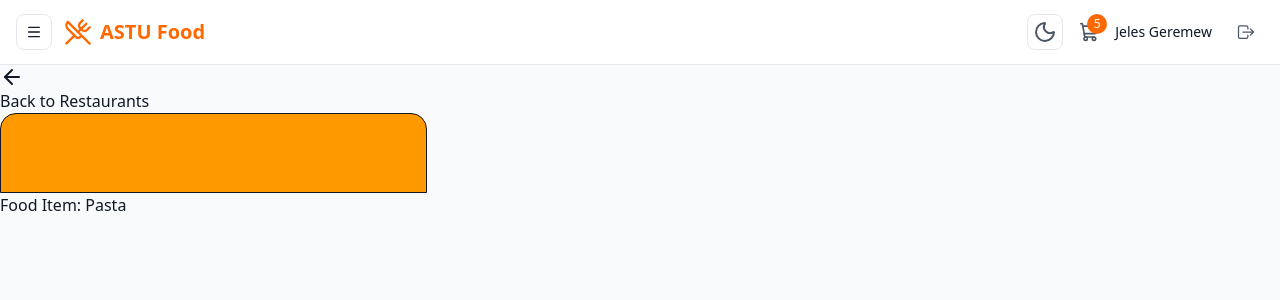
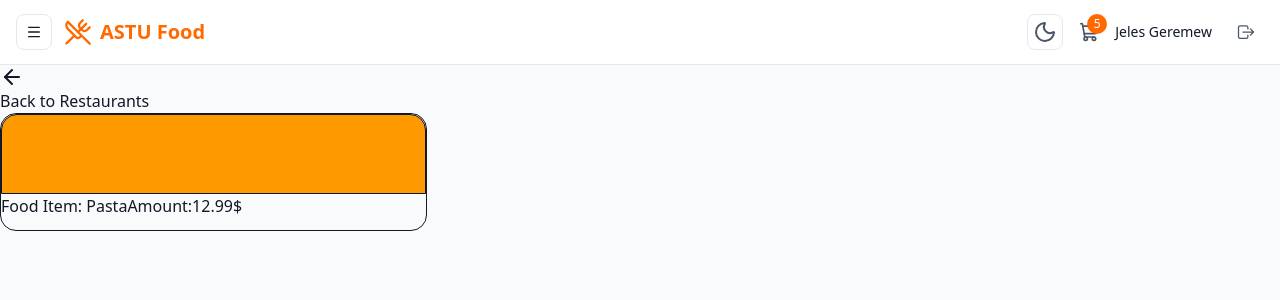
Before and after one commit to gedeno/Delivery-system, a Next.js app in the folder dsfrontend/: page /restaurants/1 in a window 1280 px wide. Shown: the top 300 px of the page. Built offline with nearby package versions, Linux system fonts and the light colour scheme.

Commit message:
adding food card some html

```diff
--- a/dsfrontend/app/components/ui/foodcard.tsx
+++ b/dsfrontend/app/components/ui/foodcard.tsx
@@ -5,12 +5,13 @@ import api from "@/lib/api"
 
 export default function FoodCard(){
     return(
-        <div>
+        <div className="border rounded-2xl pb-3">
             <div className="h-20 border rounded-t-2xl p-3 bg-amber-500">
 
             </div>
-            <div>
+            <div className="flex">
                 <h1>Food Item: Pasta</h1>
+                <span>Amount:12.99$</span>
 
             </div>
         </div>
```
